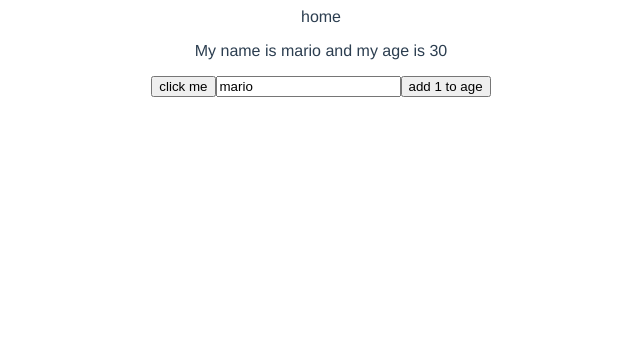
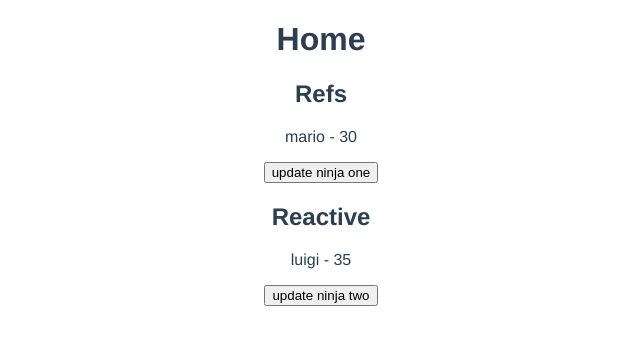
Before and after one commit to beltranbot/tnn-dojo-blog, a Vue app: page / in a window 1280 px wide. Shown: the top 344 px of the page, without its empty margins (319-959 px from the left). Built offline with nearby package versions, Linux system fonts and the light colour scheme.

Commit message:
ref vs reactives

```diff
--- a/src/views/Home.vue
+++ b/src/views/Home.vue
@@ -1,32 +1,39 @@
 <template>
   <div class="home">
-    home
-    <p ref=p>My name is {{ name }} and my age is {{ age }}</p>
-    <button @click="handleClick">click me</button>
-    <input type="text" v-model="name">
-    <button @click="age++">add 1 to age</button>
+    <h1>Home</h1>
+    <h2>Refs</h2>
+    <p>{{ ninjaOne.name }} - {{ ninjaOne.age }}</p>
+    <button @click="updateNinjaOne">update ninja one</button>
+    <h2>Reactive</h2>
+    <p>{{ ninjaTwo.name }} - {{ ninjaTwo.age }}</p>
+    <button @click="updateNinjaTwo">update ninja two</button>
   </div>
 </template>
 
 <script>
-import { ref } from '@vue/reactivity'
+import { reactive, ref } from '@vue/reactivity'
 
 export default {
   name: 'Home',
   setup() {
-    const p = ref(null)
-    const name = ref('mario')
-    const age = ref(30)
-    const handleClick= () => {
-      name.value = 'luigi'
-      age.value = 35
+    const ninjaOne = ref({
+      name: "mario",
+      age: 30
+    })
+    // you can't use primitive values with reactive
+    const ninjaTwo = reactive({
+      name: "luigi",
+      age: 35
+    })
+    const updateNinjaOne = () => {
+      ninjaOne.value.age = 40
     }
-    return {
-      name,
-      age,
-      handleClick,
-      p
+
+    const updateNinjaTwo = () => {
+      ninjaTwo.age = 45
     }
+
+    return { ninjaOne, ninjaTwo, updateNinjaOne, updateNinjaTwo }
   }
 }
 </script>
```
